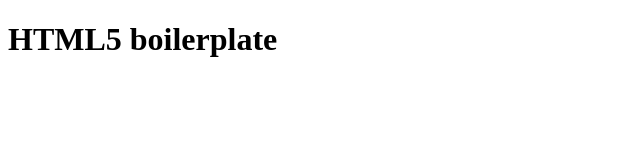
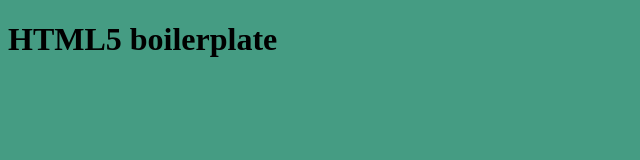
Before and after one commit to AFellman01/SarahBirnbaumHebrewSchool, a plain HTML site: page classes.html in a window 1280 px wide. Shown: the whole page, without its empty margins (0-640 px from the left). Drawn offline with Linux system fonts and the light colour scheme; files that its build step writes are made by us from their sources.

Commit message:
Functional

```diff
--- a/assets/style/reset.css
+++ b/assets/style/reset.css
@@ -0,0 +1,73 @@
+/*------------------------------------*\
+    RESET
+\*------------------------------------*/
+/* http://meyerweb.com/eric/tools/css/reset/
+    v2.0b1 | 201101
+    NOTE:WORK IN PROGRESS
+    USE WITH CAUTION AND TEST WITH ABANDON */
+
+html,body,div,span,applet,object,iframe,
+h1,h2,h3,h4,h5,h6,p,blockquote,pre,
+a,abbr,acronym,address,big,cite,code,
+del,dfn,em,img,ins,kbd,q,s,samp,
+small,strike,strong,sub,sup,tt,var,
+b,u,i,center,
+dl,dt,dd,ol,ul,li,
+fieldset,form,label,legend,
+table,caption,tbody,tfoot,thead,tr,th,td,
+article,aside,canvas,details,figcaption,figure,
+footer,header,hgroup,menu,nav,section,summary,
+time,mark,audio,video{
+    margin:0;
+    padding:0;
+    border:0;
+    outline:0;
+    font-size:100%;
+    font:inherit;
+    vertical-align:baseline;
+}
+/* HTML5 display-role reset for older browsers */
+article,aside,details,figcaption,figure,
+footer,header,hgroup,menu,nav,section{
+    display:block;
+}
+body{
+    line-height:1;
+}
+ol,ul{
+    list-style:none;
+}
+blockquote,q{
+    quotes:none;
+}
+blockquote:before,blockquote:after,
+q:before,q:after{
+    content:’’;
+    content:none;
+}
+/* remember to define visible focus styles!
+:focus{
+    outline:?????;
+} */
+
+/* remember to highlight inserts somehow! */
+ins{
+    text-decoration:none;
+}
+del{
+    text-decoration:line-through;
+}
+
+table{
+    border-collapse:collapse;
+    border-spacing:0;
+}
+
+
+
+
+
+/*------------------------------------*\
+    $MAIN
+\*------------------------------------*/
+/* GO! */
--- a/assets/style/style.css
+++ b/assets/style/style.css
@@ -0,0 +1,5 @@
+body{
+background-color: #459C83;
+ height: 100%;
+ overflow: hidden;
+}
--- a/classes.html
+++ b/classes.html
@@ -3,7 +3,8 @@
 <head>
 	<meta charset="utf-8">
 	<title>HTML5 boilerplate – all you really need…</title>
-	<link rel="stylesheet" href="css/style.css">
+	<link rel="stylesheet" href="assets/style/style.css">
+  <link rel="stylesheet" href="assets/style/style.css"
 	<!--[if IE]>
 		<script src="http://html5shiv.googlecode.com/svn/trunk/html5.js"></script>
 	<![endif]-->
```
Also changed, not shown: contacts.html (+2 -1 lines), donate.html (+2 -1 lines), index.html (+2 -1 lines).
